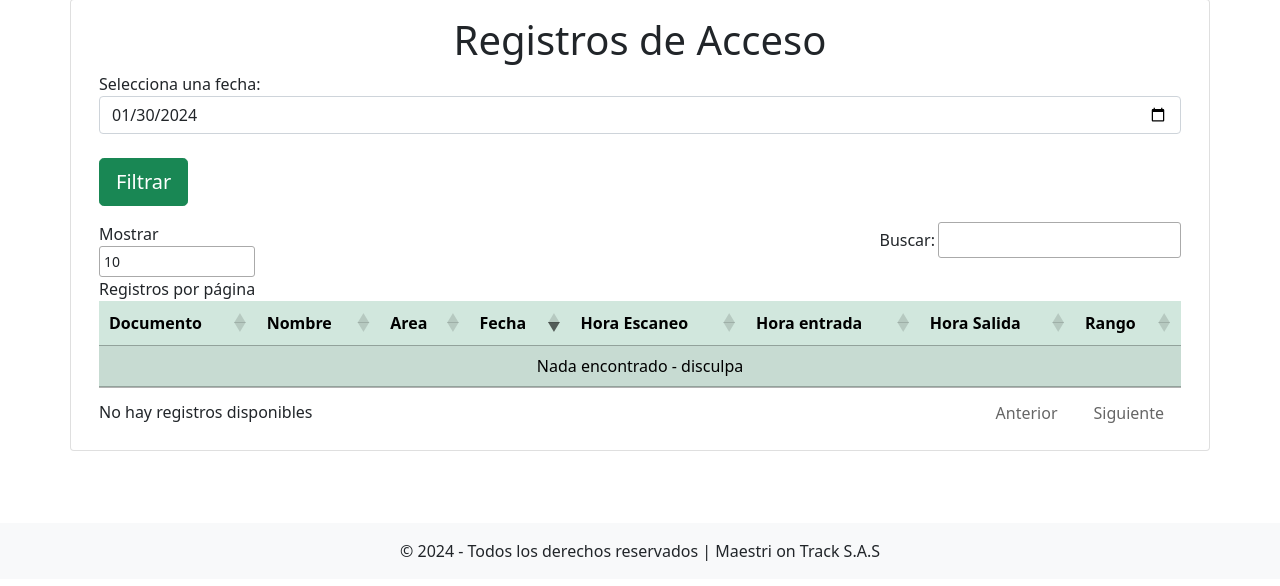
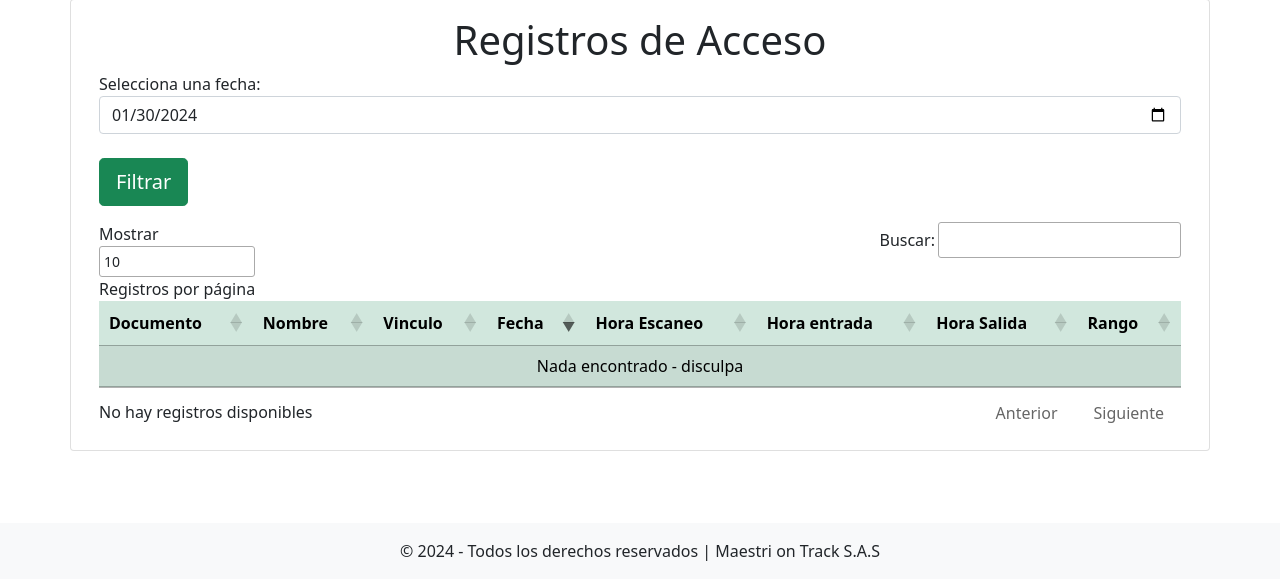
Before and after one commit to JulianLargo72/Sistema-Control-de-acceso-Maestri-Ontrack, a Flask app: page /registros in a window 1280 px wide. Shown: the part 110-696 px from the top of the page. Run offline with Flask 3, Linux system fonts and the light colour scheme; some libraries are stand-ins or nearby versions.

Commit message:
validacion de vinculo

```diff
--- a/app.py
+++ b/app.py
@@ -28,6 +28,14 @@ def mostrar_leer():
 def inicio():
     return render_template('index.html')
 
+areas = {
+    'A': 'Administrativa',
+    'G': 'Gerencial',
+    'C': 'Comercial',
+    'O': 'Operaciones',
+    'T': 'Tercero'
+}
+
 @app.route('/generar', methods=['GET', 'POST'])
 def generar():
     if request.method == 'POST':
@@ -43,13 +51,19 @@ def generar():
             # Verificar si el campo de correo está presente en el formulario
             destinatario = request.form.get('correo', '')  # Si no se proporciona, el valor será una cadena vacía
 
+            # Verificar si el prefijo está en el diccionario de áreas
+            area = areas.get(prefijo)
+            if area:
+                mensaje = f"QR generado para la identificación: {identificacion}, nombre: {nombre} y con un vinculo con la empresa de: {area}."
+            else:
+                mensaje = f"QR generado para la identificación: {identificacion} y el nombre: {nombre}."
+
             # Enviar el correo electrónico solo si se proporciona el correo
             if destinatario:
-                enviar_correo(destinatario, "Codigo QR control de acceso Maestri Ontrack", f" Cordial saludo:\n\nTe informamos que el QR generado con la siguiente informacion ha sido registrado con exito!\n\nNombre: {nombre}\nIdentificación: {identificacion}\n\nA continuacion adjuntamos el codigo", qr_path)
+                enviar_correo(destinatario, "Codigo QR control de acceso Maestri Ontrack", f" Cordial saludo:\n\nTe informamos que el QR generado con la siguiente informacion ha sido registrado con exito!\n\nNombre: {nombre}\nVinculo: {area}\n Identificación: {identificacion}\n\nA continuacion adjuntamos el codigo", qr_path)
 
-            mensaje = f"QR generado para la identificación {identificacion} y el nombre {nombre}."
             if destinatario:
-                mensaje += f" Se ha enviado al correo {destinatario}."
+                mensaje += f" Se ha enviado al correo: {destinatario}."
             return render_template('generar.html', mensaje=mensaje, qr_path=qr_path)
         except ValueError as e:
             mensaje = str(e)
--- a/camera.py
+++ b/camera.py
@@ -55,7 +55,7 @@ def obtener_o_crear_hoja_excel(ruta_archivo_excel):
     except FileNotFoundError:
         wb = xl.Workbook()
         hojam = wb.create_sheet("Actual")
-        hojam.append(["Documento", "Nombre", "Area", "Fecha", "Hora Escaneo", "Hora Entrada", "Hora Salida", "Rango"])  # Encabezados
+        hojam.append(["Documento", "Nombre", "Vinculo", "Fecha", "Hora Escaneo", "Hora Entrada", "Hora Salida", "Rango"])  # Encabezados
         wb.save(ruta_archivo_excel)
     return wb, hojam
 
--- a/templates/registros.html
+++ b/templates/registros.html
@@ -63,7 +63,7 @@
                   <tr>
                       <th>Documento</th>
                       <th>Nombre</th>
-                      <th>Area</th>
+                      <th>Vinculo</th>
                       <th>Fecha</th>
                       <th>Hora Escaneo</th>
                       <th>Hora entrada</th>
```
Also changed, not shown: 1 other file.
